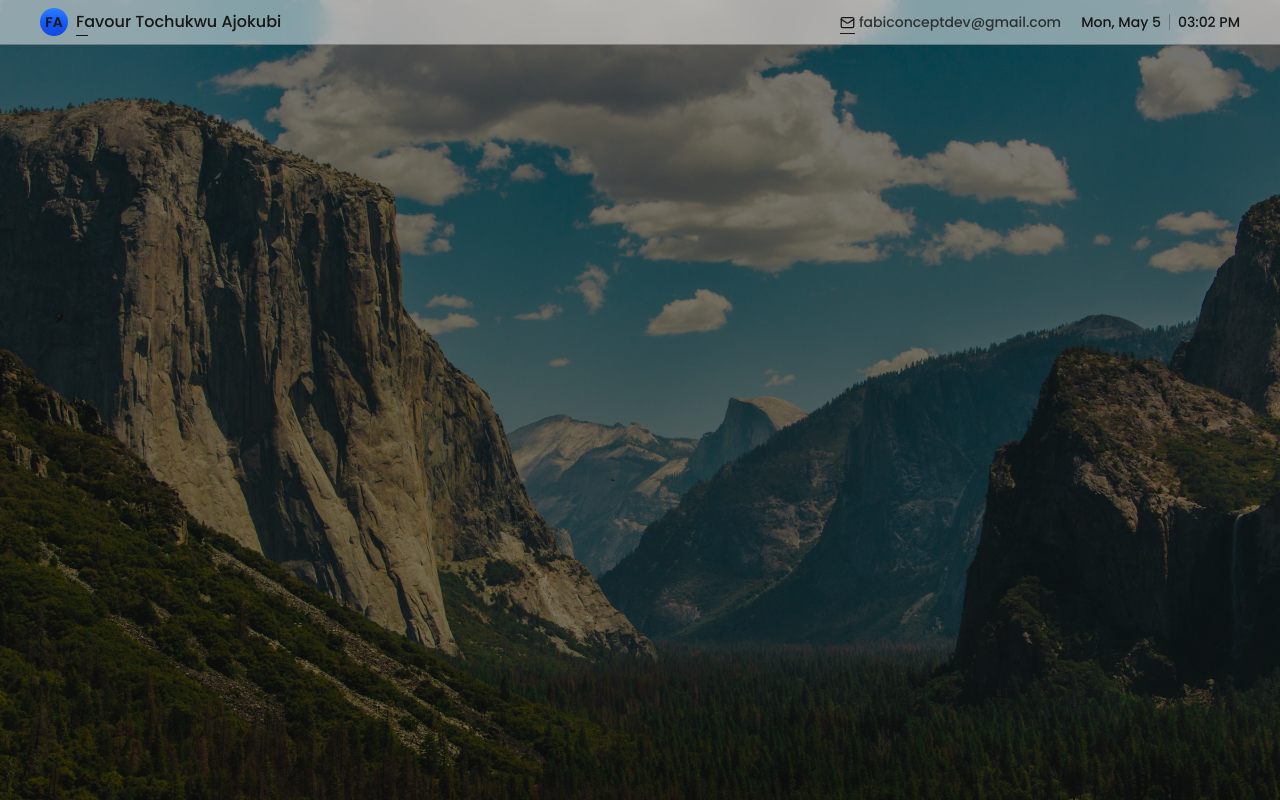
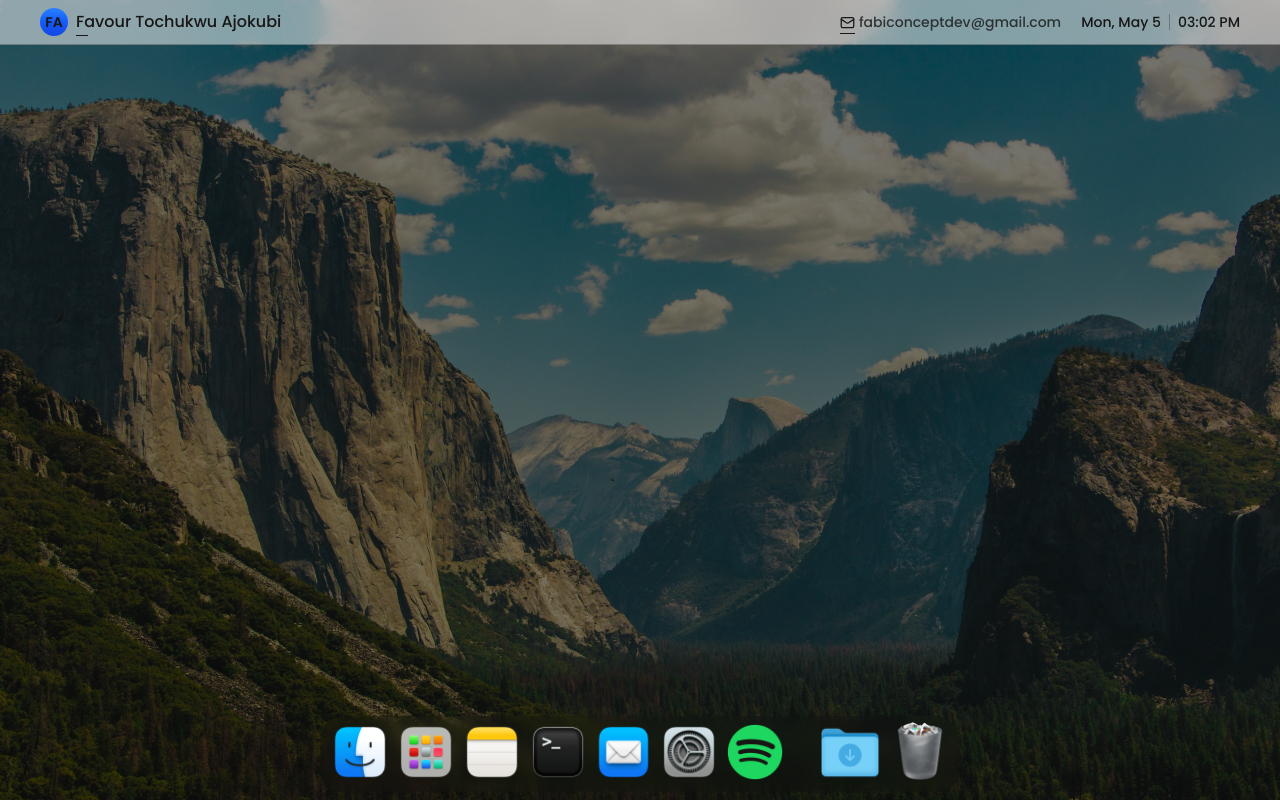
Before and after one commit to fabiconcept/macintosh-os, a Next.js app: page / in a window 1280 px wide. Built offline with nearby package versions, Linux system fonts and the light colour scheme.

Commit message:
Design TaskBar

```diff
--- /dev/null
+++ b/app/components/TaskBar/Icon.tsx
@@ -0,0 +1,54 @@
+"use client";
+
+import clsx from "clsx";
+import Image from "next/image";
+import useAppStore from "@/store";
+import { IconProps } from "@/constants";
+
+export default function Icon({
+    src,
+    alt,
+    tooltip,
+    action
+}: Omit<IconProps, "id">) {
+    const { theme } = useAppStore();
+    return (
+        <div
+            onClick={action}
+            className="relative group cursor-pointer"
+        >
+            <Image
+                src={src}
+                alt={alt}
+                width={64}
+                height={64}
+                draggable={false}
+                className="-mt-1 transition-all duration-300 group-hover:scale-110 group-active:scale-100 active:rotate-3 group-hover:drop-shadow-[0_0_5px_rgba(255,255,255,0.25)]"
+            />
+
+            <div
+                className={clsx(
+                    "absolute -top-14 left-1/2 -translate-x-1/2 border rounded-md px-3 py-0.5 inset-shadow-[0_0_0_0.5px] inset-shadow-foreground/30 group-hover:opacity-100 group-active:opacity-0 opacity-0 transition-all duration-300",
+                    theme === "dark" && "border-background/80 bg-[#252525]",
+                    theme === "light" && "border-foreground/30 bg-[#d8d8d8]"
+                )}
+            >
+                <div
+                    className={clsx(
+                        "absolute left-1/2 -bottom-[0.36rem] -translate-x-1/2 w-3 h-3 rotate-45 inset-shadow-[0_0_0_0.5px] inset-shadow-foreground/30",
+                        theme === "dark" && "border-b border-r border-background/80 bg-[#252525]",
+                        theme === "light" && "border-b border-r border-foreground/30 bg-[#d8d8d8]"
+                    )}
+                    style={{
+                        clipPath: "polygon(37% 37%, 100% 0, 100% 100%, 0% 100%)",
+                    }}
+                />
+                <span className="text-sm capitalize">{tooltip}</span>
+            </div>
+
+            <div
+                className="absolute -bottom-1.5 left-1/2 -translate-x-1/2 h-1 w-1 rounded-full bg-foreground/70"
+            />
+        </div>
+    )
+}
--- /dev/null
+++ b/app/components/TaskBar/index.tsx
@@ -0,0 +1,159 @@
+"use client";
+
+import { useState } from "react";
+import Icon from "./Icon";
+import { IconProps, icons, permanentIcons } from "@/constants";
+import {
+    DndContext,
+    closestCenter,
+    KeyboardSensor,
+    PointerSensor,
+    useSensor,
+    useSensors,
+    DragEndEvent,
+    DragStartEvent,
+    DragOverlay,
+    defaultDropAnimationSideEffects,
+} from "@dnd-kit/core";
+import {
+    arrayMove,
+    SortableContext,
+    sortableKeyboardCoordinates,
+    horizontalListSortingStrategy,
+    useSortable,
+} from "@dnd-kit/sortable";
+import { CSS } from "@dnd-kit/utilities";
+import { createPortal } from "react-dom";
+
+// Create a sortable version of your Icon component
+const SortableIcon = ({ id, ...props }: IconProps & { id: string }) => {
+    const {
+        attributes,
+        listeners,
+        setNodeRef,
+        transform,
+        transition,
+        isDragging,
+    } = useSortable({
+        id,
+        transition: {
+            duration: 150, // Faster transition
+            easing: 'cubic-bezier(0.25, 1, 0.5, 1)', // Custom easing for smoother feel
+        },
+    });
+
+    const style = {
+        transform: CSS.Transform.toString(transform),
+        transition,
+        zIndex: isDragging ? 10 : 1,
+        opacity: isDragging ? 0.3 : 1, // More transparent when dragging
+        cursor: "grab",
+    };
+
+    return (
+        <div ref={setNodeRef} style={style} {...attributes} {...listeners}>
+            <Icon {...props} />
+        </div>
+    );
+};
+
+export default function TaskBar() {
+    // State to track the order of icons
+    const [taskbarIcons, setTaskbarIcons] = useState(
+        icons.map((icon, index) => ({ ...icon, id: `icon-${index}` }))
+    );
+
+    // State to track the currently active (dragging) item
+    const [activeId, setActiveId] = useState<string | null>(null);
+
+    // Set up sensors for drag detection
+    const sensors = useSensors(
+        useSensor(PointerSensor, {
+            activationConstraint: {
+                distance: 10,
+            },
+        }),
+        useSensor(KeyboardSensor, {
+            coordinateGetter: sortableKeyboardCoordinates,
+        })
+    );
+
+    // Handle drag start
+    const handleDragStart = (event: DragStartEvent) => {
+        setActiveId(event.active.id as string);
+    };
+
+    // Handle the end of a drag event
+    const handleDragEnd = (event: DragEndEvent) => {
+        const { active, over } = event;
+        setActiveId(null);
+
+        if (over && active.id !== over.id) {
+            setTaskbarIcons((items) => {
+                const oldIndex = items.findIndex((item) => item.id === active.id);
+                const newIndex = items.findIndex((item) => item.id === over.id);
+                return arrayMove(items, oldIndex, newIndex);
+            });
+        }
+    };
+
+    // Get the active icon if there is one
+    const activeIcon = activeId
+        ? taskbarIcons.find(icon => icon.id === activeId)
+        : null;
+
+    // Custom drop animation configuration
+    const dropAnimation = {
+        sideEffects: defaultDropAnimationSideEffects({
+            styles: {
+                active: {
+                    opacity: '0.5',
+                },
+            },
+        }),
+        duration: 150, // Shorter duration for faster animation
+        easing: 'cubic-bezier(0.2, 1, 0.1, 1)', // Smoother easing
+    };
+
+    return (
+        <div className="fixed bottom-2 p-2 left-1/2 -translate-x-1/2 rounded-3xl border border-foreground/10 bg-foreground/10 backdrop-blur-sm">
+            <div className="flex items-stretch gap-2">
+                <DndContext
+                    sensors={sensors}
+                    collisionDetection={closestCenter}
+                    onDragStart={handleDragStart}
+                    onDragEnd={handleDragEnd}
+                >
+                    <SortableContext
+                        items={taskbarIcons.map((icon) => icon.id)}
+                        strategy={horizontalListSortingStrategy}
+                    >
+                        <div className="flex items-center gap-1">
+                            {taskbarIcons.map((icon) => (
+                                <SortableIcon key={icon.id} {...icon} />
+                            ))}
+                        </div>
+                    </SortableContext>
+                    {typeof window !== 'undefined' && createPortal(
+                        <DragOverlay dropAnimation={dropAnimation}>
+                            {activeId && activeIcon ? (
+                                <div className="opacity-95 scale-105">
+                                    <Icon {...activeIcon} />
+                                </div>
+                            ) : null}
+                        </DragOverlay>,
+                        document.body
+                    )}
+                </DndContext>
+                <div
+                    className="w-[1px] mx-2 bg-foreground/10"
+                />
+                <div className="flex items-center gap-2">
+                    {permanentIcons.map((icon) => (
+                        <Icon key={icon.id} {...icon} />
+                    ))}
+                </div>
+            </div>
+        </div>
+    );
+}
--- a/app/page.tsx
+++ b/app/page.tsx
@@ -1,11 +1,13 @@
 import Bg from './components/Bg';
 import Header from './components/Header';
+import TaskBar from './components/TaskBar';
 
 export default function page() {
   return (
     <div className="relative">
         <Bg />
         <Header />
+        <TaskBar />
     </div>
   )
 }
```
